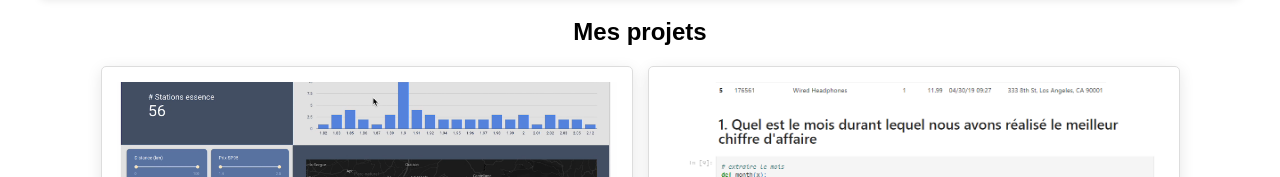
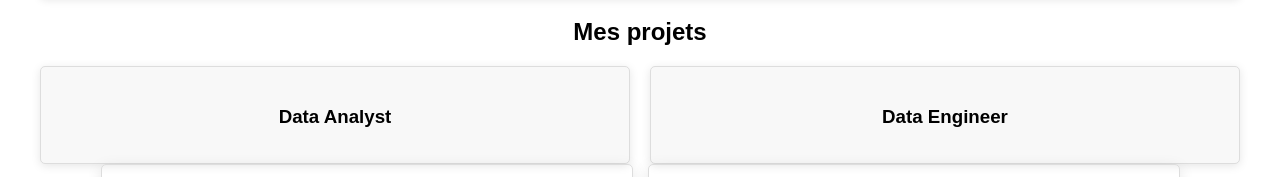
Before and after one commit to CVincent27/Portfolio, a website: page index.html in a window 1280 px wide. Shown: the part 546-723 px from the top of the page. Drawn offline with Linux system fonts and the light colour scheme.

Commit message:
add project colonne

```diff
--- a/index.html
+++ b/index.html
@@ -34,8 +34,19 @@
         </section>
         <section id="project">
             <h2>Mes projets</h2>
-            <!-- script js -->
+            <div class="projects-container">
+                <div class="projects-column">
+                    <h3>Data Analyst</h3>
+                    <div id="analyst-list" class="projects-list"></div>
+                </div>
+                <div class="projects-column">
+                    <h3>Data Engineer</h3>
+                    <div id="engineer-list" class="projects-list"></div>
+                </div>
+            </div>
         </section>
+
+
     </main>
     <footer>
         <p>Vincent Cardon</p>
```
